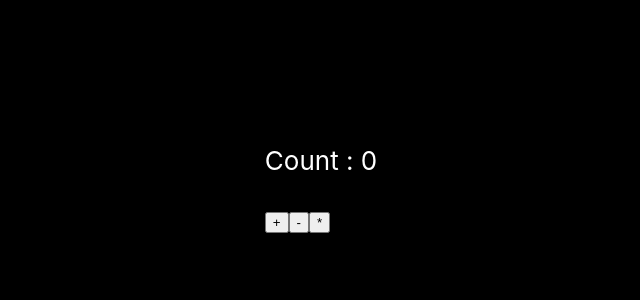
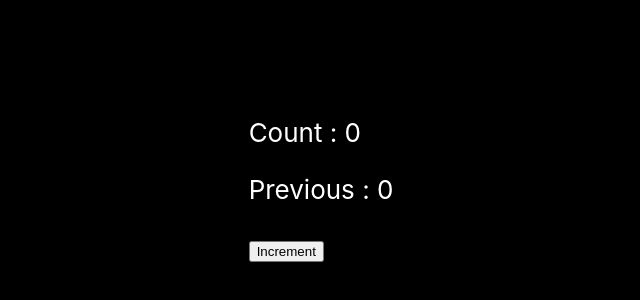
Before and after one commit to RAFiasyam/learn-react-hook, a React (Create React App) app: page / in a window 1280 px wide. Shown: the part 224-524 px from the top of the page, without its empty margins (319-959 px from the left). Built offline with nearby package versions, Linux system fonts and the light colour scheme.

Commit message:
learn useRef

```diff
--- a/src/App.js
+++ b/src/App.js
@@ -2,13 +2,14 @@ import './App.css';
 import { ContextExample } from './hooks/useContext';
 import { EffectExample } from './hooks/useEffect';
 import { ReducerExample } from './hooks/useReducer';
+import { RefExample } from './hooks/useRef';
 import { StateExample } from './hooks/useState';
 
 
 function App() {
   return (
     <>
-      <ReducerExample />
+    <RefExample />
     </>
   );
 }
--- /dev/null
+++ b/src/hooks/useRef/index.jsx
@@ -0,0 +1,18 @@
+import { useEffect, useRef, useState } from "react";
+
+
+export const RefExample = () => {
+    const [count, setCount] = useState(0)
+    const previousCount = useRef(0)
+
+    useEffect(() => {
+        previousCount.current = count;
+    }, [count])
+    return(
+        <div>
+            <p>Count : {count}</p>
+            <p>Previous : {previousCount.current}</p>
+            <button onClick={() => setCount((prev) => prev + 1)}>Increment</button>
+        </div>
+    );
+};
```
